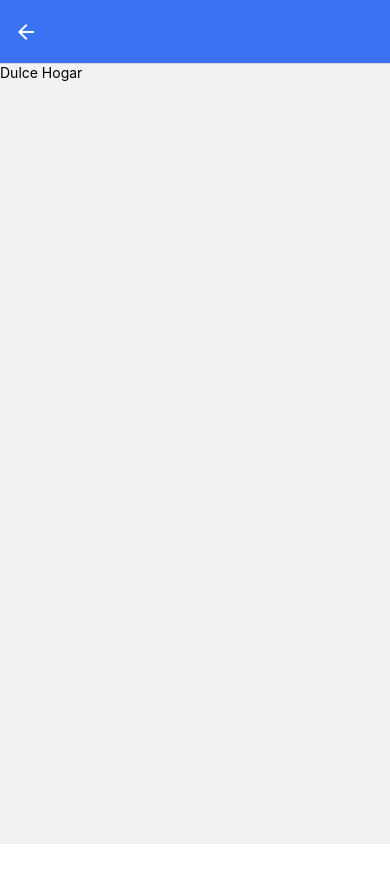
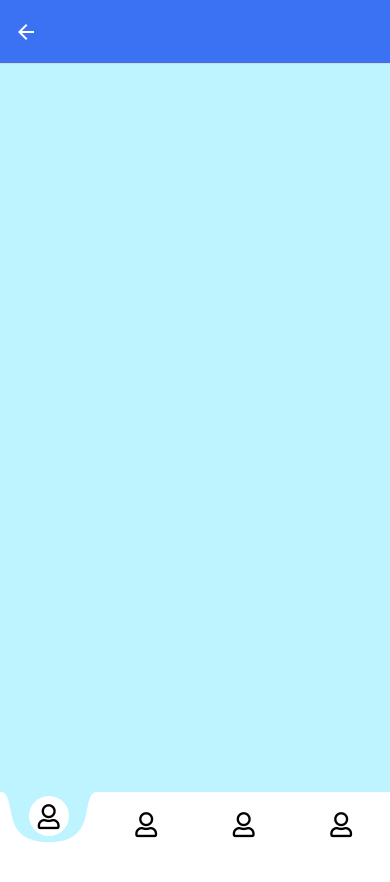
Before and after one commit to Esteban-dev-byte/Raffles-mobile, a React Native app: screen /Home in a window 390 px wide. Shown: the top 882 px of the page. Before the commit the page ends 844 px from the top, so only its background shows below. Built offline with nearby package versions, Linux system fonts and the light colour scheme.

Commit message:
se implementa tabbar

```diff
--- /dev/null
+++ b/src/components/StaticTabbar.tsx
@@ -0,0 +1,127 @@
+import * as React from "react";
+import {
+  View, StyleSheet, TouchableWithoutFeedback, Animated, Dimensions,
+} from 'react-native';
+//import { Feather as Icon } from "@expo/vector-icons";
+import  Icon from 'react-native-vector-icons/FontAwesome5';
+
+const { width } = Dimensions.get("window");
+
+interface Tab {
+  name: string;
+}
+
+interface StaticTabbarProps {
+  tabs: Tab[];
+  value: Animated.Value;
+}
+
+export default class StaticTabbar extends React.PureComponent<StaticTabbarProps> {
+  values: Animated.Value[] = [];
+
+  constructor(props: StaticTabbarProps) {
+    super(props);
+    const { tabs } = this.props;
+    this.values = tabs.map((tab, index) => new Animated.Value(index === 0 ? 1 : 0));
+  }
+
+  onPress = (index: number) => {
+    const { value, tabs } = this.props;
+    const tabWidth = width / tabs.length;
+    Animated.sequence([
+      Animated.parallel(
+        this.values.map(v => Animated.timing(v, {
+          toValue: 0,
+          duration: 100,
+          useNativeDriver: true,
+        })),
+      ),
+      Animated.parallel([
+        Animated.spring(value, {
+          toValue: tabWidth * index,
+          useNativeDriver: true,
+        }),
+        Animated.spring(this.values[index], {
+          toValue: 1,
+          useNativeDriver: true,
+        }),
+      ]),
+    ]).start();
+  }
+
+  render() {
+    const { onPress } = this;
+    const { tabs, value } = this.props;
+    return (
+      <View style={styles.container}>
+        {
+          tabs.map((tab, key) => {
+            const tabWidth = width / tabs.length;
+            const cursor = tabWidth * key;
+            const opacity = value.interpolate({
+              inputRange: [cursor - tabWidth, cursor, cursor + tabWidth],
+              outputRange: [1, 0, 1],
+              extrapolate: "clamp",
+            });
+            const translateY = this.values[key].interpolate({
+              inputRange: [0, 1],
+              outputRange: [64, 0],
+              extrapolate: "clamp",
+            });
+            const opacity1 = this.values[key].interpolate({
+              inputRange: [0, 1],
+              outputRange: [0, 1],
+              extrapolate: "clamp",
+            });
+            return (
+              <React.Fragment {...{ key }}>
+                <TouchableWithoutFeedback onPress={() => onPress(key)}>
+                  <Animated.View style={[styles.tab, { opacity }]}>
+                    <Icon name={tab.name} color="black" size={25} />
+                  </Animated.View>
+                </TouchableWithoutFeedback>
+                <Animated.View
+                  style={{
+                    position: "absolute",
+                    top: -8,
+                    left: tabWidth * key,
+                    width: tabWidth,
+                    height: 64,
+                    justifyContent: "center",
+                    alignItems: "center",
+                    opacity: opacity1,
+                    transform: [{ translateY }],
+                  }}
+                >
+                  <View style={styles.activeIcon}>
+                    <Icon name={tab.name} color="black" size={25} />
+                  </View>
+                </Animated.View>
+              </React.Fragment>
+            );
+          })
+        }
+      </View>
+    );
+  }
+}
+
+const styles = StyleSheet.create({
+  container: {
+    flexDirection: "row",
+  },
+  tab: {
+    flex: 1,
+    justifyContent: "center",
+    alignItems: "center",
+    height: 64,
+  },
+  activeIcon: {
+    backgroundColor: "white",
+    width: 40,
+    height: 40,
+    borderRadius: 20,
+    justifyContent: "center",
+    alignItems: "center",
+  },
+});
--- /dev/null
+++ b/src/components/Tabbar.tsx
@@ -0,0 +1,87 @@
+import * as React from "react";
+import {
+  SafeAreaView, StyleSheet, Dimensions, View, Animated,
+} from "react-native";
+import * as shape from "d3-shape";
+import Svg, { Path } from 'react-native-svg';
+
+import StaticTabbar from "./StaticTabbar";
+
+const AnimatedSvg = Animated.createAnimatedComponent(Svg);
+const { width } = Dimensions.get("window");
+const height = 52;
+const tabs = [
+  {
+    name: "user",
+  },
+  {
+    name: "user",
+  },
+  {
+    name: "user",
+  },
+  {
+    name: "user",
+  },
+];
+const tabWidth = width / tabs.length;
+const backgroundColor = "white";
+
+const getPath = (): string => {
+  const left = shape.line().x(d => d.x).y(d => d.y)([
+    { x: 0, y: 0 },
+    { x: width, y: 0 },
+  ]);
+  const tab = shape.line().x(d => d.x).y(d => d.y).curve(shape.curveBasis)([
+    { x: width, y: 0 },
+    { x: width + 5, y: 0 },
+    { x: width + 10, y: 10 },
+    { x: width + 15, y: height },
+    { x: width + tabWidth - 15, y: height },
+    { x: width + tabWidth - 10, y: 10 },
+    { x: width + tabWidth - 5, y: 0 },
+    { x: width + tabWidth, y: 0 },
+  ]);
+  const right = shape.line().x(d => d.x).y(d => d.y)([
+    { x: width + tabWidth, y: 0 },
+    { x: width * 2, y: 0 },
+    { x: width * 2, y: height },
+    { x: 0, y: height },
+    { x: 0, y: 0 },
+  ]);
+  return `${left} ${tab} ${right}`;
+};
+const d = getPath();
+interface TabbarProps {}
+
+// eslint-disable-next-line react/prefer-stateless-function
+export default class Tabbar extends React.PureComponent<TabbarProps> {
+  value = new Animated.Value(0);
+
+  render() {
+    const { value } = this;
+    const translateX = value.interpolate({
+      inputRange: [0, width],
+      outputRange: [-width, 0],
+    });
+    return (
+      <>
+        <View {...{ height, width }}>
+          <AnimatedSvg width={width * 2} {...{ height }} style={{ transform: [{ translateX }] }}>
+            <Path fill={backgroundColor} {...{ d }} />
+          </AnimatedSvg>
+          <View style={StyleSheet.absoluteFill}>
+            <StaticTabbar {...{ tabs, value }} />
+          </View>
+        </View>
+        <SafeAreaView style={styles.container} />
+      </>
+    );
+  }
+}
+
+const styles = StyleSheet.create({
+  container: {
+    backgroundColor,
+  },
+});
--- a/src/navigation/index.js
+++ b/src/navigation/index.js
@@ -5,8 +5,8 @@ import { createNativeStackNavigator } from '@react-navigation/native-stack';
 
 const Stack = createNativeStackNavigator();
 
-import SignInScreen from '../views/SignInScreen';
-import SignUpScreen from '../views/SignUpScreen';
+import SignInScreen from '../views/SignInScreen/SignInScreen';
+import SignUpScreen from '../views/SignUpScreen/SignUpScreen';
 import HomeScreen from '../views/HomeScreen';
 
 const Navigation = () => {
--- a/src/views/HomeScreen/index.js
+++ b/src/views/HomeScreen/index.js
@@ -1,15 +1,22 @@
 /* eslint-disable prettier/prettier */
 import React from 'react';
-import { View, Text } from 'react-native';
+import { View, Text, StyleSheet } from 'react-native';
+import Tabbar from "../../components/Tabbar";
 
 const Navigation = () => {
   return (
-    <View>
-        <Text>
-            Dulce Hogar
-        </Text>
+    <View style={styles.container}>
+      <Tabbar />
     </View>
   );
 };
 
+const styles = StyleSheet.create({
+  container: {
+    flex: 1,
+    backgroundColor: "#BDF4FF",
+    justifyContent: "flex-end",
+  },
+});
+
 export default Navigation;
--- a/src/views/SignInScreen/SignInScreen.js
+++ b/src/views/SignInScreen/SignInScreen.js
@@ -7,6 +7,7 @@ import Logo from './../../../assets/images/Logo.png';
 import { useNavigation } from '@react-navigation/native';
 import { useDispatch } from 'react-redux';
 import { setToken } from '../../slices/NavSlice';
+import  Icon from 'react-native-vector-icons/MaterialIcons';
 
 const SignInScreen = () => {
     const [username, setUsername] = useState('');
@@ -22,7 +23,7 @@ const SignInScreen = () => {
             headers: { 'Content-Type': 'application/json' },
             body: JSON.stringify({ username, password}),
         };
-        fetch('http://192.168.1.3:8080/generate-token', requestOptions)
+        fetch('http://192.168.1.7:8080/generate-token', requestOptions)
       .then((response) => response.json())
       .then((json) => {
         if (json.token) {
@@ -49,7 +50,7 @@ const SignInScreen = () => {
       source={Logo}
       style={[styles.logo, {height: height * 0.3}]}
       />
-
+        <Icon name={'keyboard-arrow-right'} color="black" size={25} style={{ marginLeft: 5, marginRight: 15, borderWidth: 5}} />
       <CustomInput
       placeholder="Nombre de usuario"
       value={username}
--- a/src/views/SignUpScreen/SignUpScreen.js
+++ b/src/views/SignUpScreen/SignUpScreen.js
@@ -19,10 +19,10 @@ const SignUpScreen = () => {
     const onRegisterPressed = () => {
         const requestOptions = {
             method: 'POST',
-            headers: { 'Content-Type': 'application/json', 'Authorization': `Bearer ${json.token}` },
+            headers: { 'Content-Type': 'application/json' },
             body: JSON.stringify({ name, lastName, username, password, email}),
         };
-        fetch('http://192.168.1.3:8080/users/', requestOptions)
+        fetch('http://192.168.1.7:8080/users/', requestOptions)
             .then((response) => response.json())
             .then((json1) => {
             console.log(json1);
```
